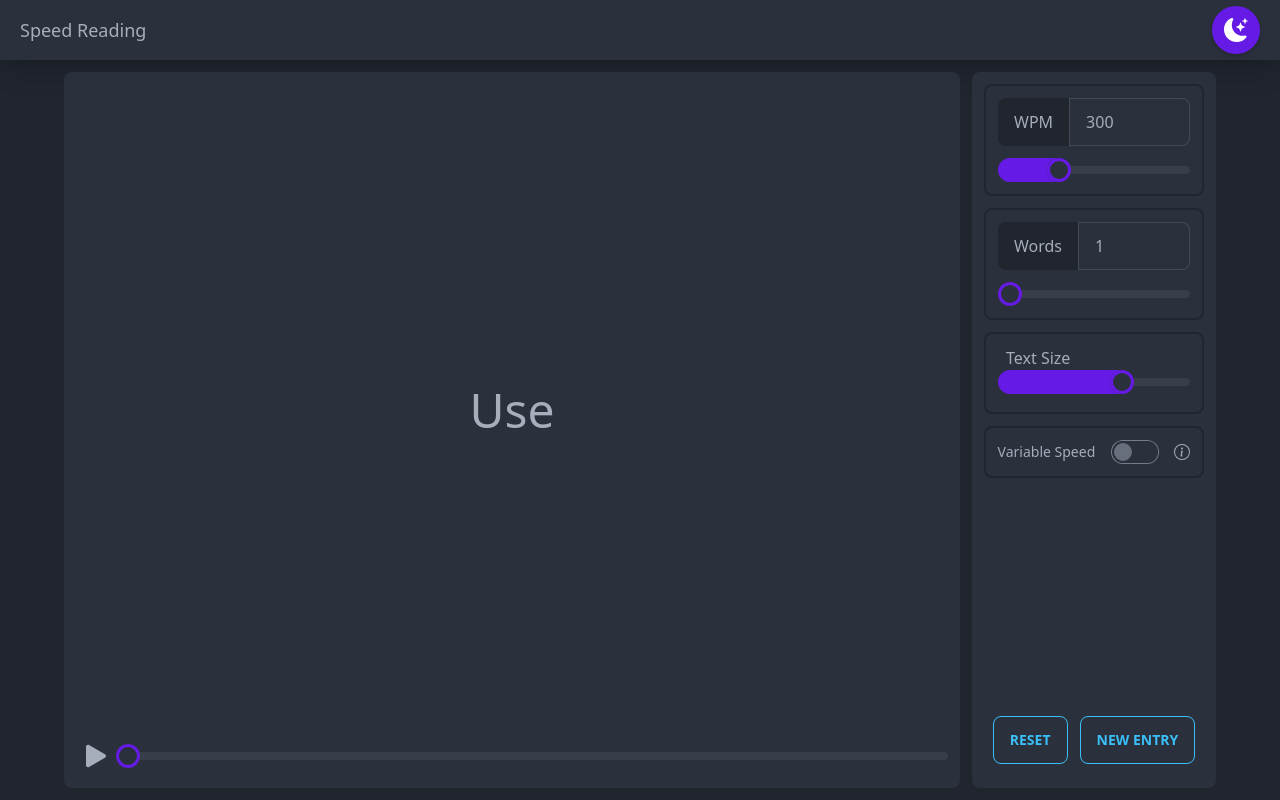
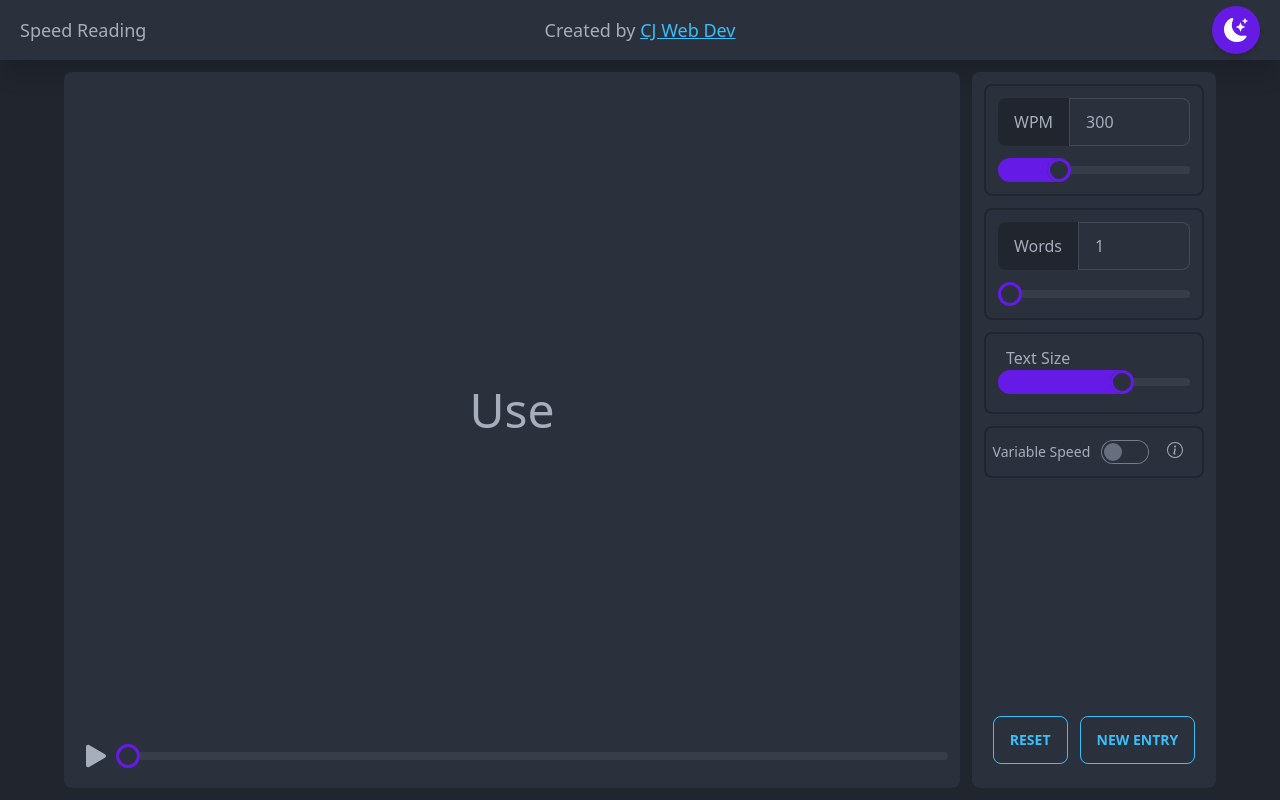
Before and after one commit to chasejohnson626/speed-reader, a React (Create React App) app: page / in a window 1280 px wide. Both pictures are taken after a click on the button "LET'S GO". Built offline with nearby package versions, Linux system fonts and the light colour scheme.

Commit message:
Added link to CJ Web Dev

```diff
--- a/package.json
+++ b/package.json
@@ -1,5 +1,6 @@
 {
   "name": "speed-read",
+  "homepage": ".",
   "version": "0.1.0",
   "private": true,
   "dependencies": {
--- a/src/App.js
+++ b/src/App.js
@@ -2,7 +2,7 @@ import React from 'react'
 import SpeedReader from './Components/SpeedReader.js'
 
 class App extends React.Component {
-  constructor (props) {
+  constructor(props) {
     super(props)
 
     this.darkMode = true
@@ -15,11 +15,15 @@ class App extends React.Component {
     document.querySelector('html').setAttribute('data-theme', theme);
   }
 
+  componentDidMount() {
+    document.title = "Speed Reader"
+  }
+
   render() {
     return (
       <div className='App'>
         <header className="App-header">
-          <SpeedReader darkMode={this.darkMode} toggleDarkMode={this.toggleDarkMode}/>
+          <SpeedReader darkMode={this.darkMode} toggleDarkMode={this.toggleDarkMode} />
         </header>
       </div>
     );
--- a/src/Components/Header.js
+++ b/src/Components/Header.js
@@ -3,11 +3,16 @@ import { BsMoonStarsFill } from 'react-icons/bs';
 
 const Header = ({ toggleDarkMode }) => {
   return (
-    <div className='min-h-[60px] flex items-center justify-between bg-base-100 shadow-xl text-lg font-medium text-base-content dark:text-white px-5'>
-      <h1>Speed Reading</h1>
-      <button onClick={toggleDarkMode} className='bg-primary text-primary-content shadow-md rounded-3xl hover:bg-primary-focus'>
-        <BsMoonStarsFill className='m-3 w-6 h-6' />
-      </button>
+    <div className='min-h-[60px] flex gap-10 text-center items-center justify-between bg-base-100 shadow-xl text-lg font-medium text-base-content dark:text-white px-5'>
+      <div className='flex-grow basis-0'>
+        <h1 className='float-left'>Speed Reading</h1>
+      </div>
+      <h1>Created by <a href="https://cjwebdev.com/" className='underline text-info'>CJ Web Dev</a></h1>
+      <div className='flex-grow basis-0'>
+        <button onClick={toggleDarkMode} className='float-right bg-primary text-primary-content shadow-md rounded-3xl hover:bg-primary-focus'>
+          <BsMoonStarsFill className='m-3 w-6 h-6' />
+        </button>
+      </div>
     </div>
   );
 }
--- a/src/Components/Settings.js
+++ b/src/Components/Settings.js
@@ -72,8 +72,10 @@ class Settings extends React.Component {
             <div className="cursor-pointer flex gap-1 px-0 py-3 justify-evenly items-center w-full h-full">
               <span className="label-text text-center">Variable Speed</span>
               <input type="checkbox" className="toggle toggle-primary" onClick={this.setVariableSpeed} checked={this.state.variableSpeed} />
-              <div className="tooltip tooltip-left" data-tip="Maintain same WPM average but slow down on longer words and speed up on shorter words">
-                <BsInfoCircle className='mx-auto' />
+              <div className="pl-2 pr-3">
+                <div className="tooltip tooltip-left" data-tip="Maintain same WPM average but slow down on longer words and speed up on shorter words">
+                  <BsInfoCircle className='mx-auto' />
+                </div>
               </div>
             </div>
           </div>
```
Also changed, not shown: src/Components/Input.js (+2 -23 lines).
